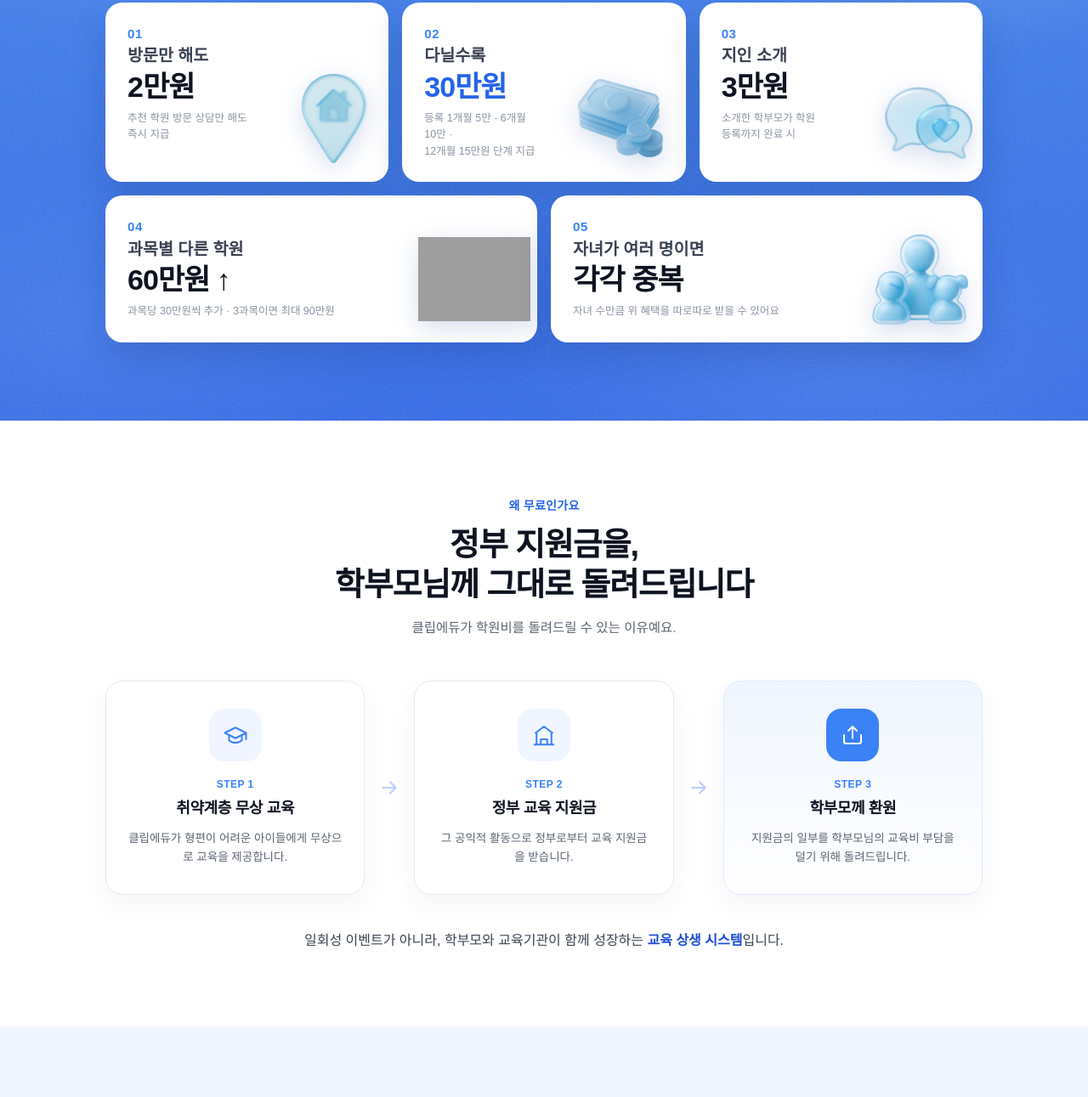
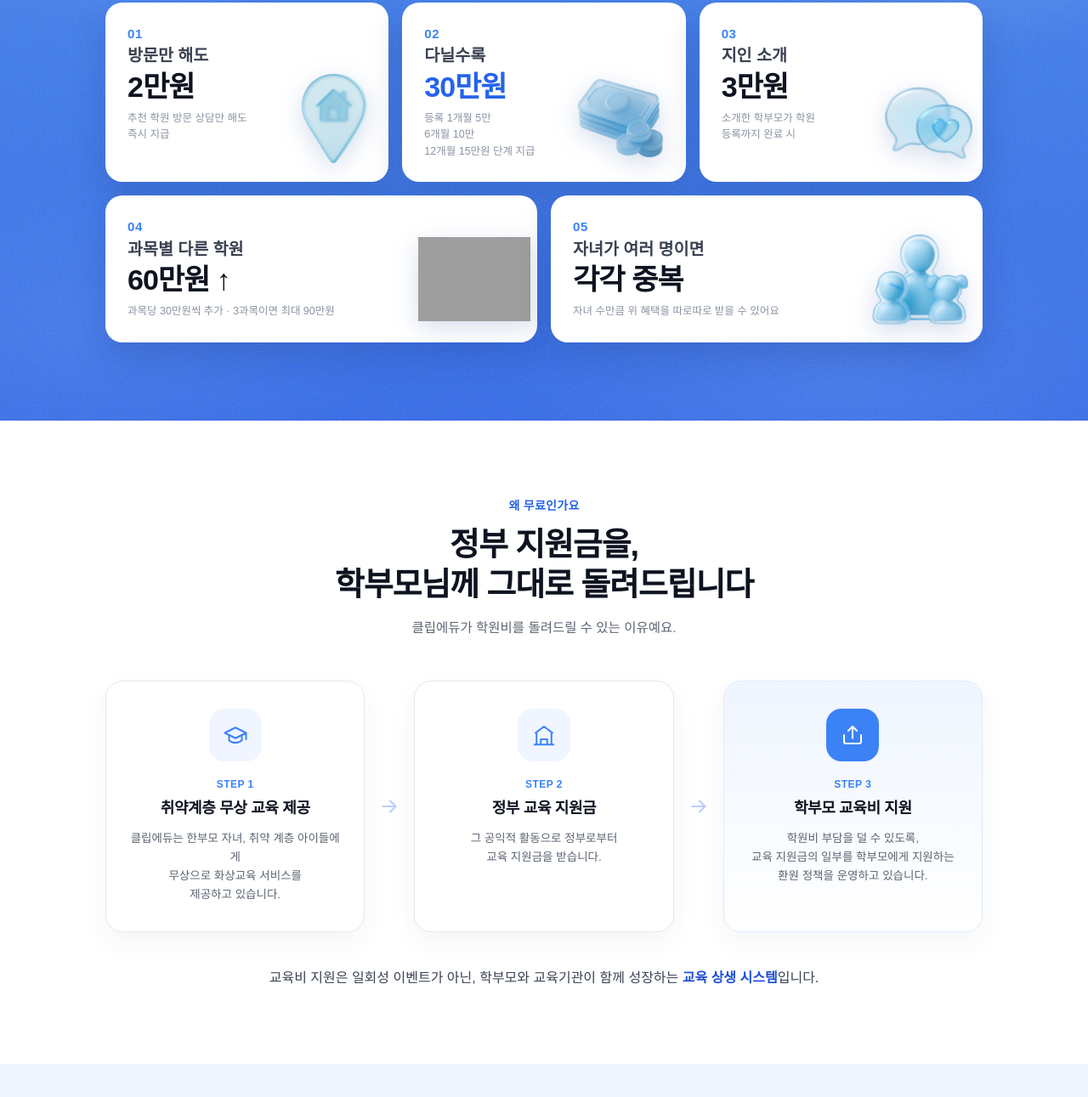
Before and after one commit to clipedu123-png/edu-support-landing, a plain HTML site: page index.html in a window 1280 px wide. Shown: the part 1157-2448 px from the top of the page at 85% size. Drawn offline with Linux system fonts and the light colour scheme; grey boxes are pictures that could not be loaded; a web font is replaced by a local one.

Commit message:
왜무료 섹션 문구·줄바꿈 정리, 지원금 카드 02 밸런스·줄바꿈 조정
Co-Authored-By: Claude Opus 4.8 <noreply@anthropic.com>

```diff
--- a/index.html
+++ b/index.html
@@ -71,7 +71,7 @@
         <div class="bf-no">02</div>
         <div class="bf-cap">다닐수록</div>
         <div class="bf-amt">30만원</div>
-        <div class="bf-sub">등록 1개월 5만 · 6개월 10만 ·<br>12개월 15만원 단계 지급</div>
+        <div class="bf-sub">등록 1개월 5만<br>6개월 10만<br>12개월 15만원 단계 지급</div>
         <div class="bf-slot b02"><img src="img/money2.png" alt=""></div>
       </div>
       <div class="bf-card">
@@ -111,25 +111,25 @@
       <div class="fnode">
         <div class="fic"><svg width="30" height="30" viewBox="0 0 24 24" fill="none" stroke="currentColor" stroke-width="1.6" stroke-linecap="round" stroke-linejoin="round"><path d="M22 10v6M2 10l10-5 10 5-10 5z"/><path d="M6 12v5c3 3 9 3 12 0v-5"/></svg></div>
         <div class="fstep">STEP 1</div>
-        <h3>취약계층 무상 교육</h3>
-        <p>클립에듀가 형편이 어려운 아이들에게 무상으로 교육을 제공합니다.</p>
+        <h3>취약계층 무상 교육 제공</h3>
+        <p>클립에듀는 한부모 자녀, 취약 계층 아이들에게<br>무상으로 화상교육 서비스를<br>제공하고 있습니다.</p>
       </div>
       <div class="farrow"><svg viewBox="0 0 24 24" fill="none" stroke="currentColor" stroke-width="2" stroke-linecap="round" stroke-linejoin="round"><path d="M5 12h14M13 6l6 6-6 6"/></svg></div>
       <div class="fnode">
         <div class="fic"><svg width="30" height="30" viewBox="0 0 24 24" fill="none" stroke="currentColor" stroke-width="1.6" stroke-linecap="round" stroke-linejoin="round"><path d="M3 21h18M5 21V10M19 21V10M4 10l8-6 8 6M9 21v-5h6v5"/></svg></div>
         <div class="fstep">STEP 2</div>
         <h3>정부 교육 지원금</h3>
-        <p>그 공익적 활동으로 정부로부터 교육 지원금을 받습니다.</p>
+        <p>그 공익적 활동으로 정부로부터<br>교육 지원금을 받습니다.</p>
       </div>
       <div class="farrow"><svg viewBox="0 0 24 24" fill="none" stroke="currentColor" stroke-width="2" stroke-linecap="round" stroke-linejoin="round"><path d="M5 12h14M13 6l6 6-6 6"/></svg></div>
       <div class="fnode hot">
         <div class="fic"><svg width="30" height="30" viewBox="0 0 24 24" fill="none" stroke="currentColor" stroke-width="1.6" stroke-linecap="round" stroke-linejoin="round"><path d="M20 12v6a2 2 0 0 1-2 2H6a2 2 0 0 1-2-2v-6M12 15V4M8 8l4-4 4 4"/></svg></div>
         <div class="fstep">STEP 3</div>
-        <h3>학부모께 환원</h3>
-        <p>지원금의 일부를 학부모님의 교육비 부담을 덜기 위해 돌려드립니다.</p>
+        <h3>학부모 교육비 지원</h3>
+        <p>학원비 부담을 덜 수 있도록,<br>교육 지원금의 일부를 학부모에게 지원하는<br>환원 정책을 운영하고 있습니다.</p>
       </div>
     </div>
-    <p class="why-close reveal">일회성 이벤트가 아니라, 학부모와 교육기관이 함께 성장하는 <b>교육 상생 시스템</b>입니다.</p>
+    <p class="why-close reveal">교육비 지원은 일회성 이벤트가 아닌, 학부모와 교육기관이 함께 성장하는 <b>교육 상생 시스템</b>입니다.</p>
   </div>
 </section>
 
```
